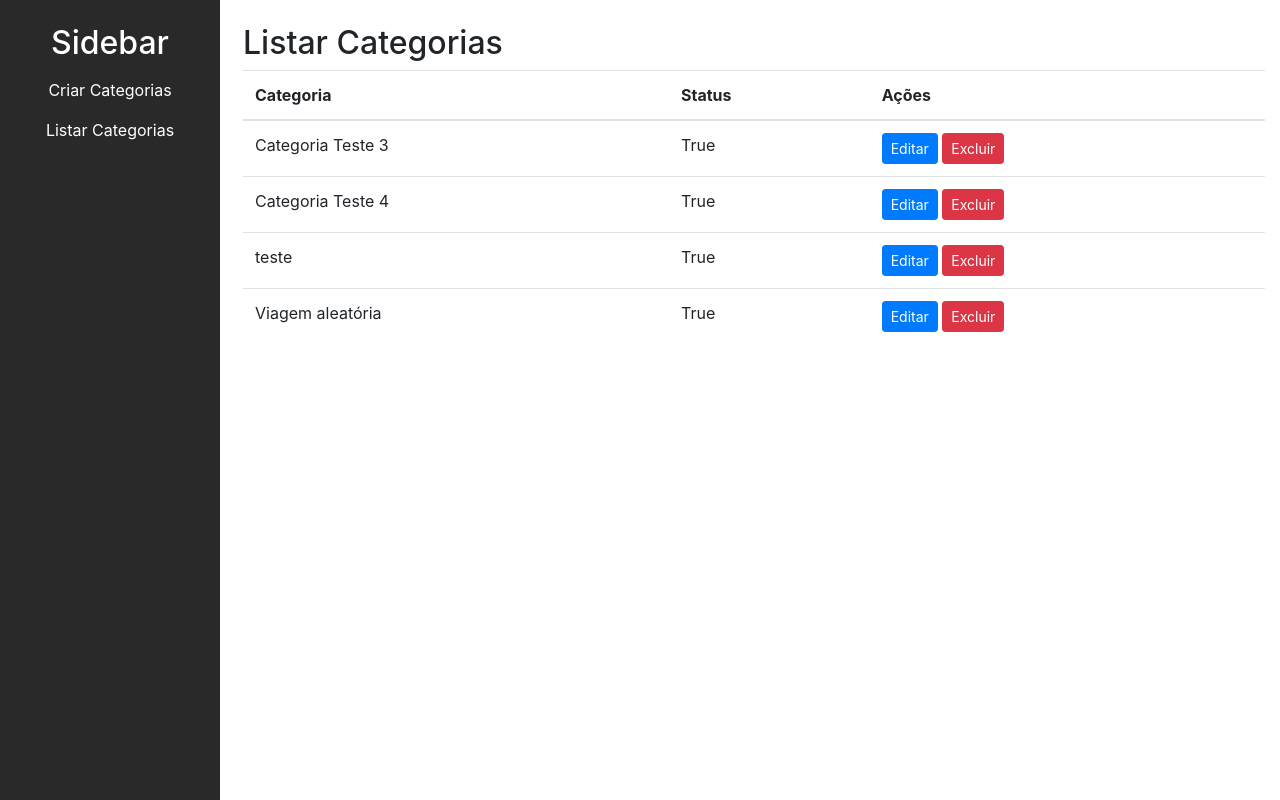
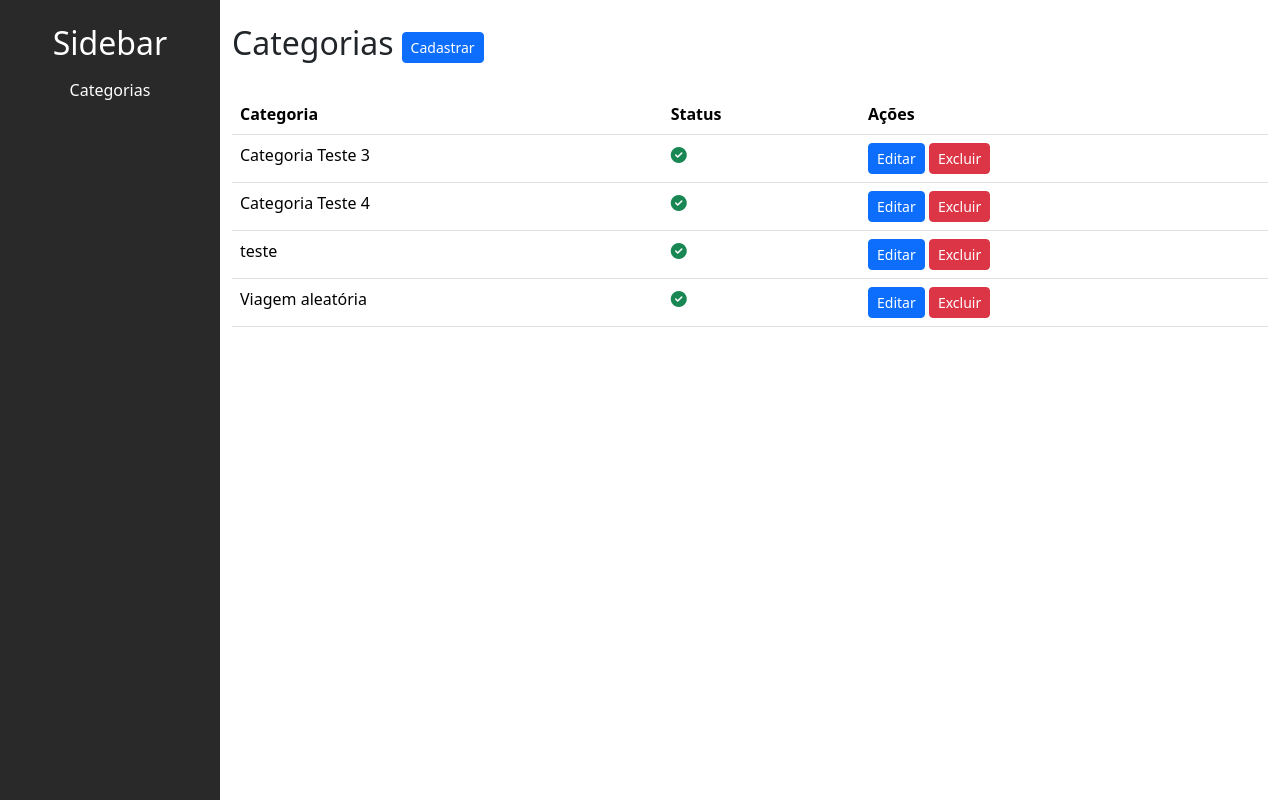
Before and after one commit to nythan5/Trip, a Django app: page /trip/listar_categorias/ in a window 1280 px wide. Run offline with Django 5.2, Linux system fonts and the light colour scheme; data comes from the database, SQL or seed files in the repository; both versions use the stored data as it was after the commit; some libraries are stand-ins or nearby versions.

Commit message:
criação dos modals/estilização da página

```diff
--- a/base_templates/partials/head.html
+++ b/base_templates/partials/head.html
@@ -11,8 +11,11 @@
     <!-- Adicionando JS -->
     <script src="{% static 'js/script.js' %}"></script>
 
-    <link rel="stylesheet" href="https://stackpath.bootstrapcdn.com/bootstrap/4.5.0/css/bootstrap.min.css">
+    <link href="https://cdn.jsdelivr.net/npm/bootstrap@5.3.3/dist/css/bootstrap.min.css" rel="stylesheet" integrity="sha384-QWTKZyjpPEjISv5WaRU9OFeRpok6YctnYmDr5pNlyT2bRjXh0JMhjY6hW+ALEwIH" crossorigin="anonymous">
     <script src="https://code.jquery.com/jquery-3.5.1.slim.min.js"></script>
-    <script src="https://cdn.jsdelivr.net/npm/@popperjs/core@2.9.1/dist/umd/popper.min.js"></script>
+    <script src="https://cdn.jsdelivr.net/npm/bootstrap@5.3.3/dist/js/bootstrap.bundle.min.js" integrity="sha384-YvpcrYf0tY3lHB60NNkmXc5s9fDVZLESaAA55NDzOxhy9GkcIdslK1eN7N6jIeHz" crossorigin="anonymous"></script>
     <script src="https://stackpath.bootstrapcdn.com/bootstrap/4.5.0/js/bootstrap.min.js"></script>
+
+    <!-- FontAwesome -->
+    <script src="https://kit.fontawesome.com/89d4f401d9.js" crossorigin="anonymous"></script>
 </head>
--- a/base_templates/partials/sidebar.html
+++ b/base_templates/partials/sidebar.html
@@ -1,13 +1,8 @@
 <div class="sidebar pt-4" id="sidebar">
     <h2>Sidebar</h2>
     <ul>
-
         <li>
-            <a href="{% url "trip:criar_categoria" %}">Criar Categorias</a>
-        </li>
-
-        <li>
-            <a href="{% url "trip:listar_categorias" %}">Listar Categorias</a>
+            <a href="{% url "trip:listar_categorias" %}">Categorias</a>
         </li>
         <!-- Adicione mais links conforme necessário -->
     </ul>
--- a/trip/templates/trip/atualizar_categoria.html
+++ b/trip/templates/trip/atualizar_categoria.html
@@ -7,7 +7,7 @@
 <form method="POST" action="">
     {% csrf_token %}
     {{ form.as_p }}
-    <button type="submit">Atualizar</button>
+    <button class="btn btn-sm btn-primary" type="submit">Atualizar</button>
 </form>
 
 {% endblock content %}
--- a/trip/templates/trip/listar_categorias.html
+++ b/trip/templates/trip/listar_categorias.html
@@ -3,8 +3,68 @@
 {% block content %}
 
 <div class="main-content" id="mainContent">
-  <h2>Listar Categorias</h2>
-  <table class="table">
+  <div class="d-flex align-items-center">
+    <h2 class="me-2">Categorias</h2>
+    <a  href="{% url "trip:criar_categoria" %}">
+      <button class="btn btn-sm btn-primary">Cadastrar</button>
+    </a>
+  </div>
+
+  <!-- Modal "Editar" -->
+  {% for categoria in categorias %}
+  <div class="modal fade" id="editModal{{ categoria.id }}" tabindex="-1" aria-labelledby="exampleModalLabel{{ categoria.id }}" aria-hidden="true">
+    <div class="modal-dialog">
+      <div class="modal-content">
+        <div class="modal-header">
+          <h1 class="modal-title fs-5" id="exampleModalLabel{{ categoria.id }}">Editar Categoria</h1>
+          <button type="button" class="btn-close" data-bs-dismiss="modal" aria-label="Close"></button>
+        </div>
+
+        <div class="modal-body">
+          <form method="POST" action="{% url 'trip:atualizar_categoria' categoria.id %}">
+              {% csrf_token %}
+              <div class="mb-3">
+                  <label for="titulo" class="form-label">Título da Categoria</label>
+                  <input type="text" class="form-control" id="titulo" name="titulo" value="{{ categoria.titulo }}">
+              </div>
+              <div class="mb-3 form-check form-switch">
+                  <label class="form-check-label" for="is_active">Ativo</label>
+                  <input type="checkbox" class="form-check-input" id="is_active" name="is_active" {% if categoria.is_active %}checked{% endif %}>
+              </div>
+              <button type="submit" class="btn btn-primary">Salvar Alterações</button>
+          </form>
+        </div>
+      </div>
+    </div>
+  </div>
+  {% endfor %}
+  <!-- End Modal "Editar" -->
+
+  <!-- Modal "Excluir" -->
+  {% for categoria in categorias %}
+  <div class="modal fade" id="deleteModal{{ categoria.id }}" tabindex="-1" aria-labelledby="exampleModalLabel{{ categoria.id }}" aria-hidden="true">
+    <div class="modal-dialog">
+      <div class="modal-content">
+        <div class="modal-header">
+          <h1 class="modal-title fs-5" id="exampleModalLabel{{ categoria.id }}">Exclusão de Categoria</h1>
+          <button type="button" class="btn-close" data-bs-dismiss="modal" aria-label="Close"></button>
+        </div>
+
+        <div class="modal-body">
+          <form method="POST" action="{% url "trip:excluir_categoria" categoria.id %}">
+              {% csrf_token %}
+              <p>Tem certeza de que deseja excluir {{ categoria.titulo }}??</p>
+              <button type="submit" class="btn btn-danger">Confirmar Exclusão</button>
+          </form>
+        </div>
+      </div>
+    </div>
+  </div>
+  {% endfor %}
+  <!-- End Modal "Excluir" -->
+
+  <!-- Tabela de Categorias -->
+  <table class="table mt-4">
     <thead>
       <tr>
         <th>Categoria</th>
@@ -14,24 +74,29 @@
     </thead>
     <tbody>
       {% for categoria in categorias %}
-        <tr>
-          <td>{{ categoria.titulo }}</td>
-          <td>{{ categoria.is_active }}</td>
-          <td>
-
-            <a href="{% url "trip:atualizar_categoria" categoria.id %}">
-              <button class="btn btn-sm btn-primary">Editar</button>
-            </a>
-
-            <a href="{% url "trip:excluir_categoria" categoria.id %}">
-              <button class="btn btn-sm btn-danger">Excluir</button>
-            </a>
-
-          </td>
-        </tr>
+      <tr>
+        <td>{{ categoria.titulo }}</td>
+        <td>
+          {% if categoria.is_active %}
+            <i class="fa-solid fa-circle-check text-success"></i>
+          {% else %}
+            <i class="fa-solid fa-circle-xmark text-danger"></i>
+          {% endif %}
+        </td>
+        <td>
+          <!-- Button to trigger modal -->
+          <button type="button" class="btn btn-sm btn-primary" data-bs-toggle="modal" data-bs-target="#editModal{{ categoria.id }}">
+            Editar
+          </button>
+          <button type="button" class="btn btn-sm btn-danger" data-bs-toggle="modal" data-bs-target="#deleteModal{{ categoria.id }}">
+            Excluir
+          </button>
+        </td>
+      </tr>
       {% endfor %}
     </tbody>
   </table>
+  <!-- End Tabela de Categorias -->
 </div>
 
 {% endblock content %}
```
Also changed, not shown: db.sqlite3.
